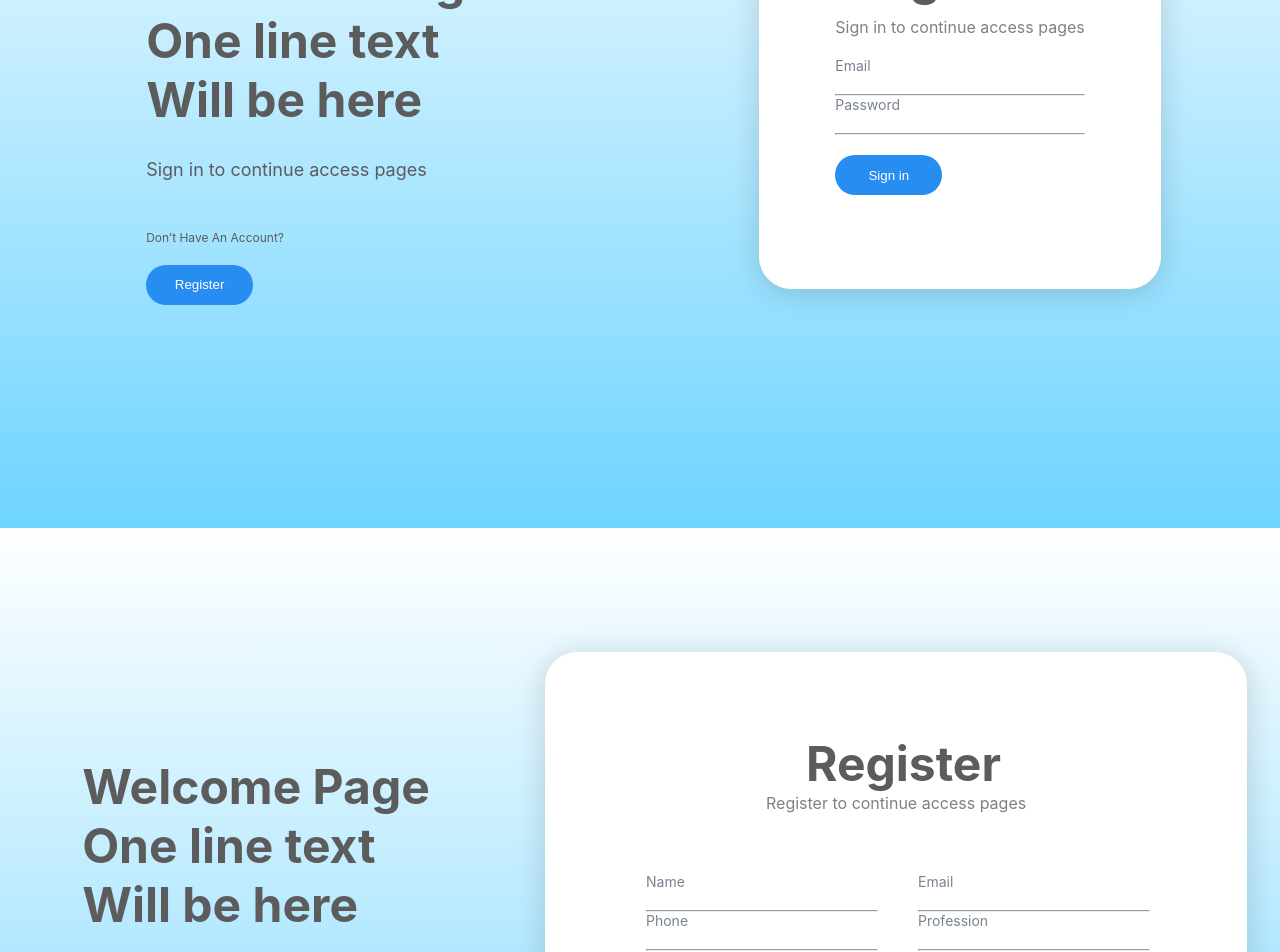
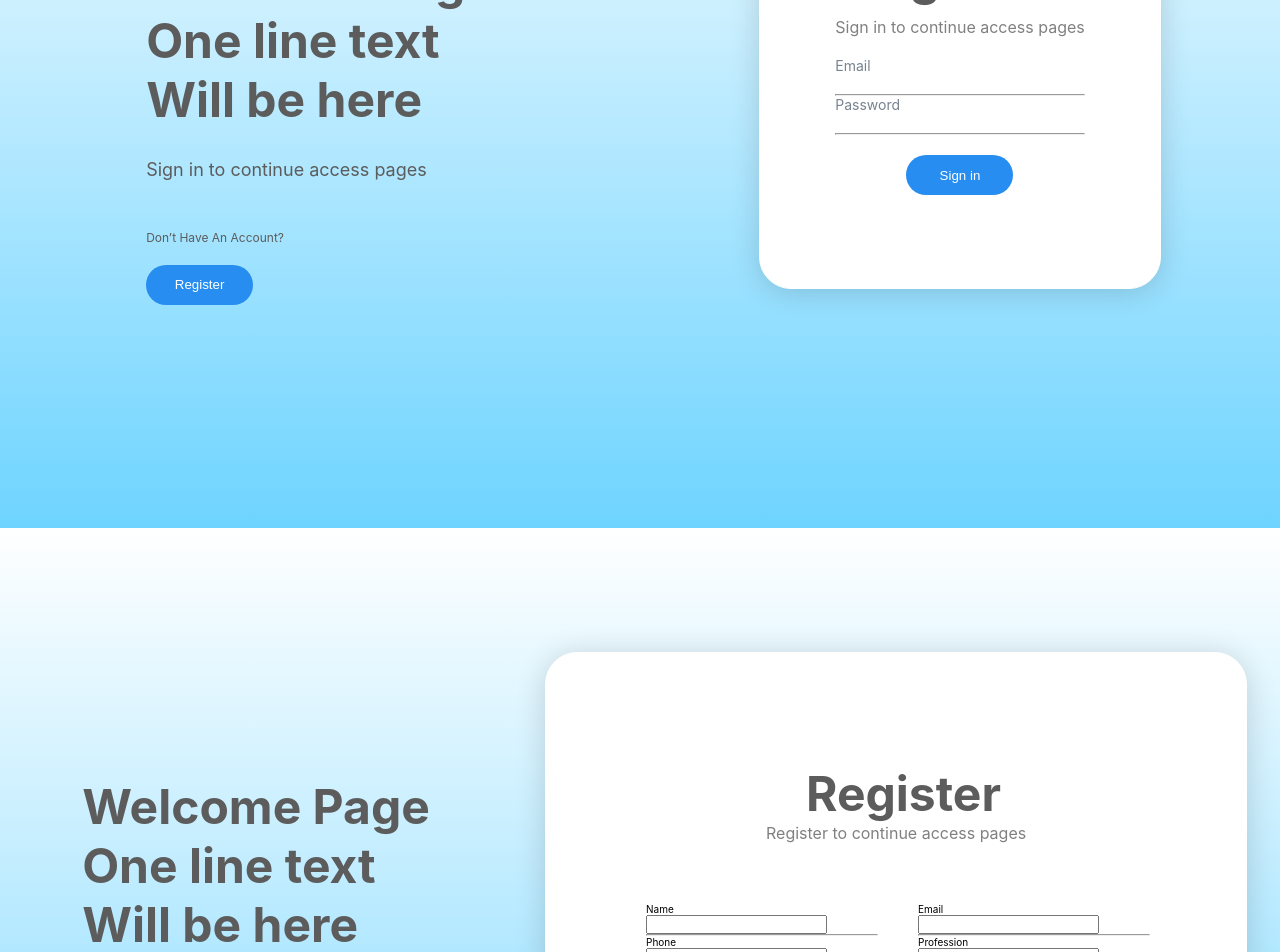
Before and after one commit to shubham34rathod/Project_Survey, a React (Create React App) app in the folder FrontEnd/: page / in a window 1280 px wide. Shown: the part 1120-2072 px from the top of the page. Built offline with nearby package versions, Linux system fonts and the light colour scheme.

Commit message:
Changed class name

```diff
--- a/FrontEnd/src/Pages/SignIn.js
+++ b/FrontEnd/src/Pages/SignIn.js
@@ -14,7 +14,7 @@ function SignIn()
                     </div>
                     <p id="l1">Sign in to continue access pages</p>
                     <p id="l2">Don’t Have An Account?</p>
-                    <form action="#" method="post">
+                    <form action="#" method="post" className="form-reg">
                         <button>Register</button>
                     </form>
                 </div>
--- a/FrontEnd/src/styles/signIn.css
+++ b/FrontEnd/src/styles/signIn.css
@@ -39,7 +39,23 @@ h1{
     color: #5C5C5C;
     font-size: 12px;
 }
-button{
+
+.form-reg button{
+    width: 107px;
+    height: 40px;
+    border-radius: 28px;
+    border: none;
+    background-color: #278DF1;
+    color: white;
+    margin-top: 20px;
+}
+
+.form2 >div:nth-child(3){
+    width: fit-content;
+    margin: 0 auto;
+}
+
+.form2 button, .reg-button{
     width: 107px;
     height: 40px;
     border-radius: 28px;
@@ -80,11 +96,11 @@ button{
 .form2{
     margin-top: 20px;
 }
-label{
+.form2 label{
     font-size: 14px;
     color: #77838F;
 }
-input{
+ .form2 input, .reg-input {
     width: 230px;
     height: 20px;
     border: none;
```
